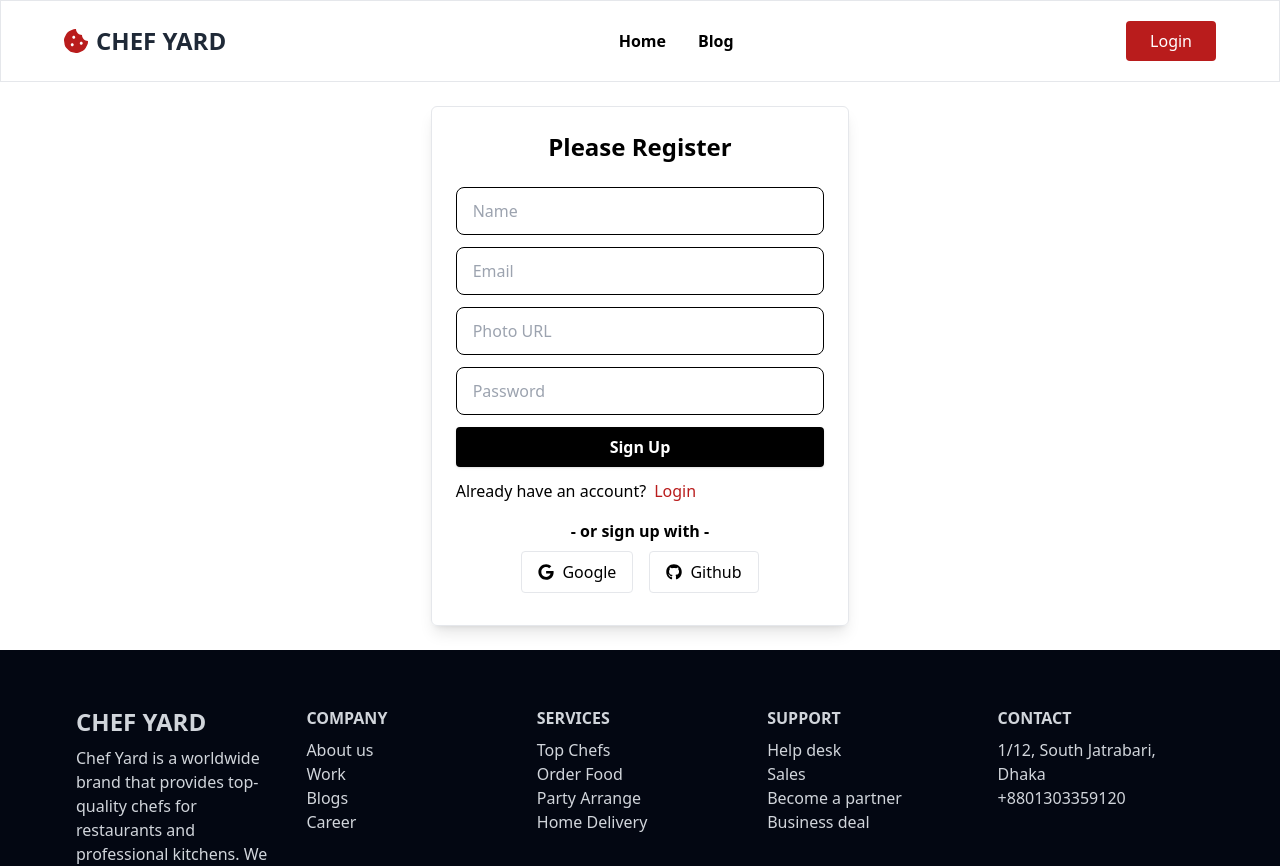
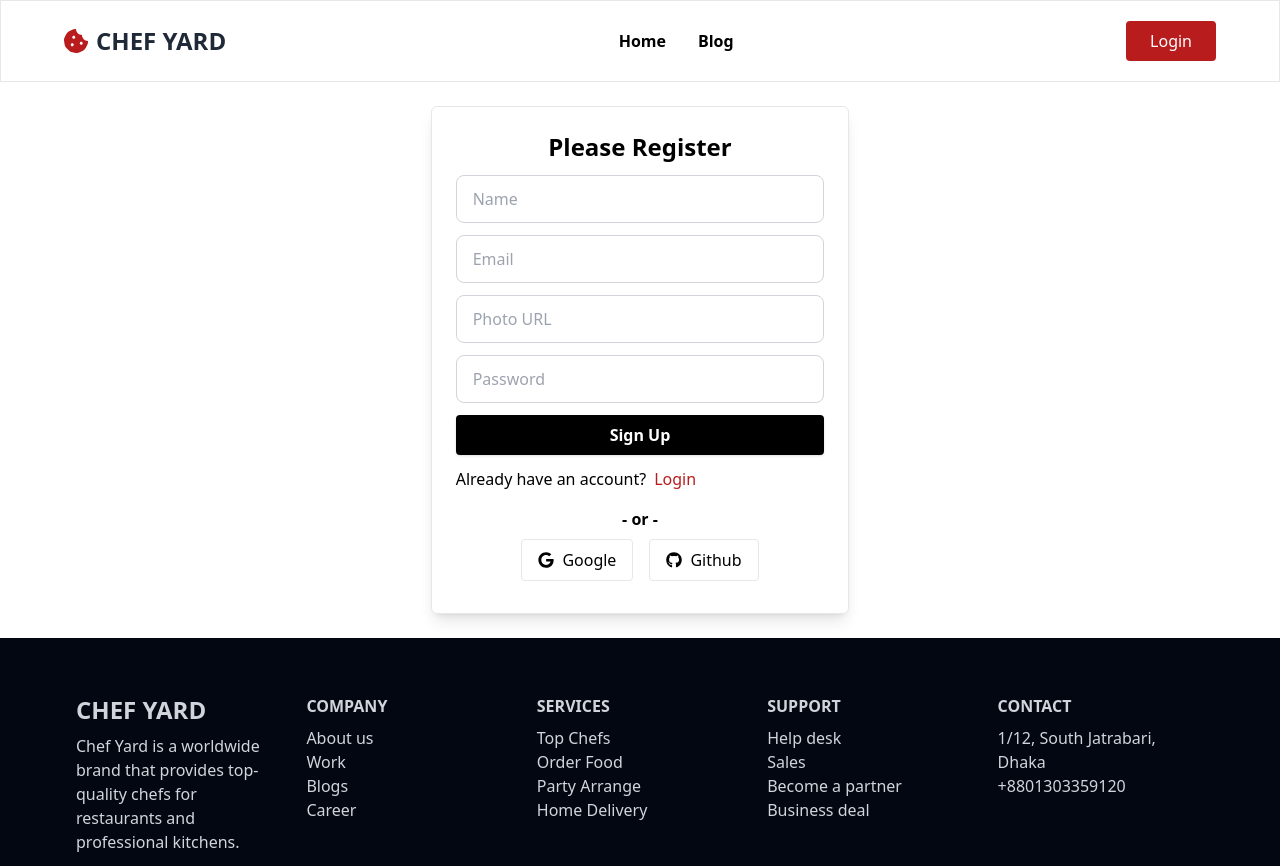
Before and after one commit to fazlyalahiru/chef-yard-client, a React (Vite) app: page /register in a window 1280 px wide. Shown: the top 866 px of the page. Built offline with nearby package versions, Linux system fonts and the light colour scheme; no server answers; what @react-pdf/renderer would draw is missing.

Commit message:
some minor issue fixed upon extending the submiting time

```diff
--- a/src/pages/Home.jsx
+++ b/src/pages/Home.jsx
@@ -22,7 +22,7 @@ const Home = () => {
 
                 <h1 className='text-white text-3xl md:text-7xl uppercase font-bold'>Chef on the go</h1>
                 <p className='text-white text-center md:text-xl py-4 '>Discover the world of French cuisine by exploring details about renowned French chefs</p>
-                <button className='btn border-2 border-white bg-transparent hover:bg-red-700 hover:border-red-700 text-white'>Explor Now</button>
+                <button className='btn border-2 border-white bg-transparent hover:bg-red-700 hover:border-red-700 text-white'>Explore Now</button>
 
             </div>
             {/* Chef Card Section */}
--- a/src/pages/Login.jsx
+++ b/src/pages/Login.jsx
@@ -1,5 +1,5 @@
 import React, { useContext, useRef, useState } from 'react';
-import { FaGithub, FaGoogle } from 'react-icons/fa';
+import { FaGithub, FaGoogle, FaTimes } from 'react-icons/fa';
 import { Link, useLocation, useNavigate } from 'react-router-dom';
 import { AuthContext } from '../providers/AuthProviders';
 import { toast } from 'react-hot-toast';
@@ -55,6 +55,10 @@ const Login = () => {
             })
     }
 
+    const handleError = () => {
+        setError(null)
+    }
+
 
     return (
         <div className=' grid md:grid-cols-3'>
@@ -64,16 +68,21 @@ const Login = () => {
                     <form ref={formRef} className='grid gap-3'>
 
                         <h4 className='text-2xl text-center font-semibold'>Please login</h4>
-                        <p className='text-red-700'>{error}</p>
-                        <input onChange={(e) => setEmail(e.target.value)} type="email" name='email' placeholder="Email" className="input input-bordered w-full block" />
-                        <input onChange={(e) => setPassword(e.target.value)} type="password" name='password' placeholder="Password" className="input input-bordered w-full block" />
+                        {
+                            error && <div className='flex w-full bg-red-700 items-center justify-between md:px-6 px-2 text-sm md:text-base rounded'>
+                                <p  className=' text-white  py-2 rounded'>{error}</p>
+                                <FaTimes className='text-white cursor-pointer' onClick={handleError}></FaTimes>
+                            </div>
+                        }
+                        <input onChange={(e) => setEmail(e.target.value)} type="email" name='email' placeholder="Email" className="input border border-gray-300 w-full block" />
+                        <input onChange={(e) => setPassword(e.target.value)} type="password" name='password' placeholder="Password" className="input border border-gray-300 w-full block" />
                         <button onClick={handleSignIn} className="shadow bg-black hover:bg-red-700 focus:shadow-outline focus:outline-none text-white font-bold py-2 px-4 rounded w-full" type="button">
                             Sign In
                         </button>
                         <p>Don't have account?<Link className='ms-2 text-red-700 hover:text-black' to="/register">Register</Link></p>
                     </form>
                     <div>
-                        <h4 className='mt-4 font-semibold text-center'>- or login with -</h4>
+                        <h4 className='mt-4 font-semibold text-center'>- or -</h4>
                         <div className='flex gap-4 py-2 w-full justify-center'>
                             <div onClick={handleloginWithGoogle} className='flex items-center gap-2 border rounded px-4 py-2 hover:bg-blue-500 hover:text-white cursor-pointer'>
                                 <FaGoogle />
--- a/src/pages/Registration.jsx
+++ b/src/pages/Registration.jsx
@@ -1,15 +1,16 @@
 import React, { useContext, useRef, useState } from 'react';
-import { FaGithub, FaGoogle } from 'react-icons/fa';
-import { Link, Navigate } from 'react-router-dom';
+import { FaGithub, FaGoogle,FaTimes } from 'react-icons/fa';
+import { Link } from 'react-router-dom';
 import { AuthContext } from '../providers/AuthProviders';
 import { getAuth, updateProfile } from 'firebase/auth';
 import app from '../firebase/firebase.config';
 import { toast } from 'react-hot-toast';
+
 const auth = getAuth(app)
 
 const Registration = () => {
     const formRef = useRef(null);
-    const { createUser, singnInWithGoogle, signInGithub, logout } = useContext(AuthContext)
+    const { createUser, singnInWithGoogle, signInGithub, logout, setLoading } = useContext(AuthContext)
     const [name, setName] = useState("")
     const [email, setEmail] = useState("")
     const [password, setPassword] = useState("")
@@ -19,6 +20,7 @@ const Registration = () => {
 
 
     const handleRegister = event => {
+
         event.preventDefault();
         createUser(email, password)
             .then(result => {
@@ -29,12 +31,12 @@ const Registration = () => {
                 updateProfile(auth.currentUser, {
                     displayName: name, photoURL: photo
                 }).then(() => {
-                    return toast.success('User created. Login to continue');
+                    setLoading(true)
+                    return toast.success('User created successfully');
                 }).catch((error) => {
                     return toast.error({ error })
                 });
-                // logout after registration
-                logout()
+
             })
             .catch(error => {
                 console.log(error);
@@ -67,6 +69,9 @@ const Registration = () => {
 
             })
     }
+    const handleError = () => {
+        setError(null)
+    }
 
     return (
         <div className=' grid md:grid-cols-3'>
@@ -75,21 +80,26 @@ const Registration = () => {
                 <div className='mx-auto my-container  flex-col items-center gap-2 px-6'>
                     <form ref={formRef} className='grid gap-3'>
                         <h4 className='text-2xl text-center font-semibold'>Please Register</h4>
-                        <p className='text-red-700'>{error}</p>
-                        <input onChange={(e) => setName(e.target.value)} type="text" name='name' placeholder="Name" className="input input-bordered w-full block" />
+                        {
+                            error && <div className='flex w-full bg-red-700 items-center justify-between md:px-6 px-2 text-sm md:text-base rounded'>
+                                <p  className=' text-white  py-2 rounded'>{error}</p>
+                                <FaTimes className='text-white cursor-pointer' onClick={handleError}></FaTimes>
+                            </div>
+                        }
+                        <input onChange={(e) => setName(e.target.value)} type="text" name='name' placeholder="Name" className="input border border-gray-300 w-full block" />
 
-                        <input onChange={(e) => setEmail(e.target.value)} type="email" name='email' placeholder="Email" required className="input input-bordered w-full block" />
+                        <input onChange={(e) => setEmail(e.target.value)} type="email" name='email' placeholder="Email" required className="input border border-gray-300 w-full block" />
 
-                        <input onChange={(e) => setPhoto(e.target.value)} type="text" name='photo' placeholder="Photo URL" className="input input-bordered w-full block" />
+                        <input onChange={(e) => setPhoto(e.target.value)} type="text" name='photo' placeholder="Photo URL" className="input border border-gray-300 w-full block" />
 
-                        <input onChange={(e) => setPassword(e.target.value)} type="password" name='password' placeholder="Password" required className="input input-bordered w-full block" />
+                        <input onChange={(e) => setPassword(e.target.value)} type="password" name='password' placeholder="Password" required className="input border border-gray-300 w-full block" />
                         <button onClick={handleRegister} className="shadow bg-black hover:bg-red-700 focus:shadow-outline focus:outline-none text-white font-bold py-2 px-4 rounded w-full" type="button">
                             Sign Up
                         </button>
                     </form>
                     <p className='pr-2 pt-3'>Already have an account?<Link to="/login" className='ms-2 text-red-700 hover:text-black' >Login</Link></p>
                     <div>
-                        <h4 className='mt-4 font-semibold text-center'>- or sign up with -</h4>
+                        <h4 className='mt-4 font-semibold text-center'>- or -</h4>
                         <div className='flex gap-4 py-2 w-full justify-center'>
                             <div onClick={handleRegisterWithGoogle} className='flex items-center gap-2 border rounded px-4 py-2 hover:bg-blue-500 hover:text-white cursor-pointer'>
                                 <FaGoogle />
--- a/src/providers/AuthProviders.jsx
+++ b/src/providers/AuthProviders.jsx
@@ -20,13 +20,13 @@ const AuthProviders = ({ children }) => {
         setLoading(true)
         return signInWithEmailAndPassword(auth, email, password)
     }
-const singnInWithGoogle = () =>{
-    return signInWithPopup(auth, googleAuthProvider)
-}
+    const singnInWithGoogle = () => {
+        return signInWithPopup(auth, googleAuthProvider)
+    }
 
-const signInGithub = () =>{
-    return signInWithPopup(auth, githubAuthProvider)
-}
+    const signInGithub = () => {
+        return signInWithPopup(auth, githubAuthProvider)
+    }
     const logout = () => {
         setLoading(true)
         signOut(auth)
@@ -40,7 +40,7 @@ const signInGithub = () =>{
         return () => {
             unsubscribe()
         }
-    }, [])
+    }, [loading])
 
 
 
@@ -51,7 +51,8 @@ const signInGithub = () =>{
         signIn,
         singnInWithGoogle,
         signInGithub,
-        logout
+        logout,
+        setLoading
 
     }
     return (
--- a/src/shared/Footer.jsx
+++ b/src/shared/Footer.jsx
@@ -7,7 +7,7 @@ const Footer = () => {
             <div className=' grid md:grid-cols-5 py-10 my-container  text-gray-300 border-b border-gray-800 '>
                 <div className='px-5 md:px-3 pt-4'>
                     <h1 className='text-xl md:text-2xl font-bold  uppercase'>Chef Yard</h1>
-                    <p className='py-2'>Chef Yard is a worldwide brand that provides top-quality chefs for restaurants and professional kitchens. We also offer a food delivery service for your convenience.</p>
+                    <p className='py-2'>Chef Yard is a worldwide brand that provides top-quality chefs for restaurants and professional kitchens.</p>
                 </div>
                 <div className='px-5 md:px-3 pt-4'>
                     <h1 className='font-bold uppercase'>Company</h1>
```
